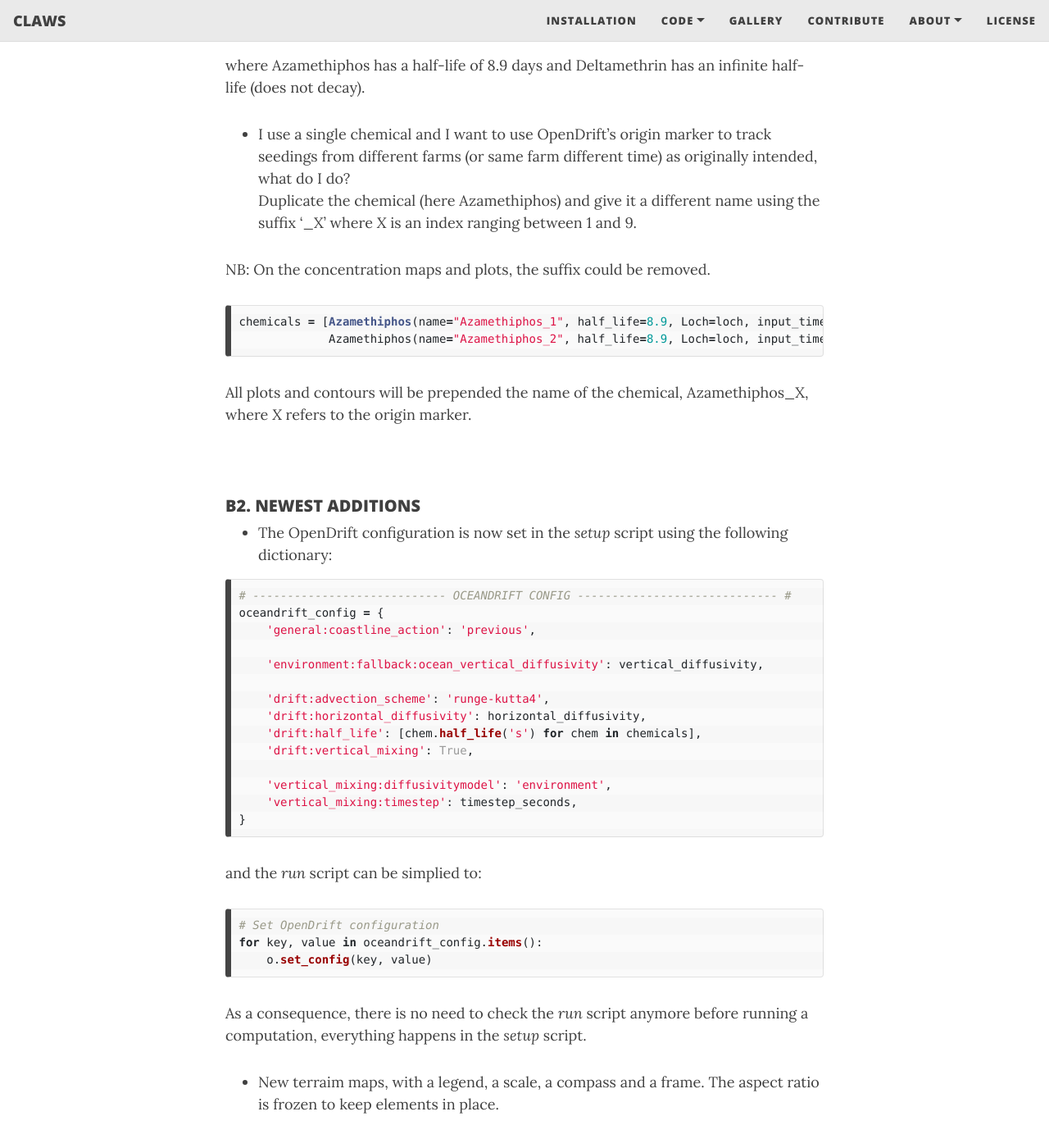
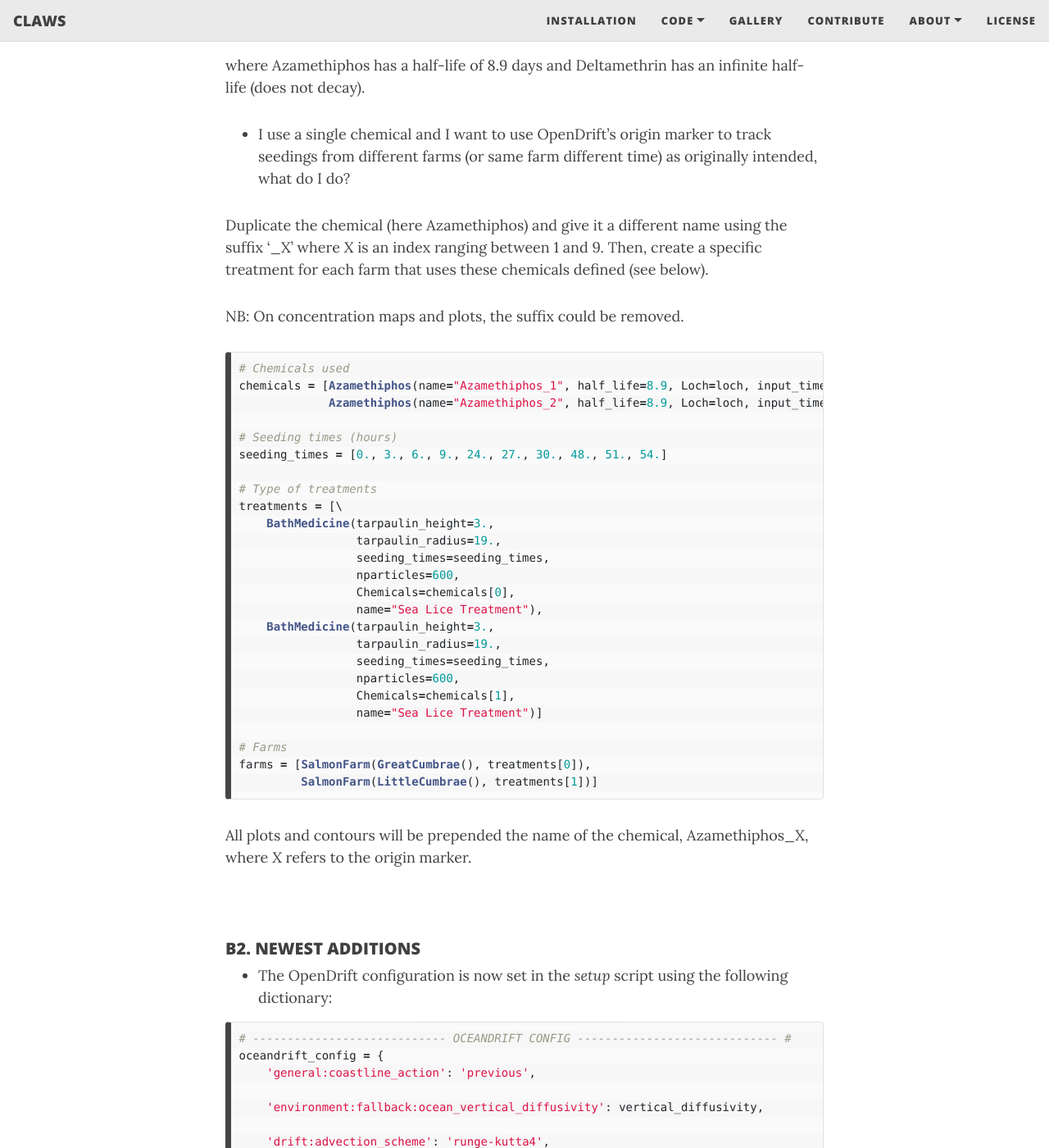
Before and after one commit to claws-scot/claws-scot.github.io, a Jekyll site: the page built from meetings/meeting-220623-N.md, in a window 1280 px wide and 1400 px high, scrolled down 1811 px. Shown: the whole window at 82% size. Built offline with Jekyll 4.4.1, drawn with Linux system fonts in a browser that asks for light colours; nearby versions of some CDN libraries.

Commit message:
Editing web pages

````diff
--- a/meetings/meeting-220623-N.md
+++ b/meetings/meeting-220623-N.md
@@ -47,13 +47,38 @@ o.set_config('drift:half_life': [chem.half_life('s') for chem in chemicals])
 where Azamethiphos has a half-life of 8.9 days and Deltamethrin has an infinite half-life (does not decay).
 
 - I use a single chemical and I want to use OpenDrift's origin marker to track seedings from different farms (or same farm different time) as originally intended, what do I do?
+
 Duplicate the chemical (here Azamethiphos) and give it a different name using the suffix '\_X' where _X_ is an index ranging between 1 and 9.
+Then, create a specific treatment for each farm that uses these chemicals defined (see below).
 
-NB: On the concentration maps and plots, the suffix could be removed.
+NB: On concentration maps and plots, the suffix could be removed.
 
 ```python
+# Chemicals used
 chemicals = [Azamethiphos(name="Azamethiphos_1", half_life=8.9, Loch=loch, input_time_units='day'),
              Azamethiphos(name="Azamethiphos_2", half_life=8.9, Loch=loch, input_time_units='day']
+
+# Seeding times (hours)
+seeding_times = [0., 3., 6., 9., 24., 27., 30., 48., 51., 54.]
+
+# Type of treatments
+treatments = [\
+    BathMedicine(tarpaulin_height=3.,
+                 tarpaulin_radius=19.,
+                 seeding_times=seeding_times,
+                 nparticles=600,
+                 Chemicals=chemicals[0],
+                 name="Sea Lice Treatment"),
+    BathMedicine(tarpaulin_height=3.,
+                 tarpaulin_radius=19.,
+                 seeding_times=seeding_times,
+                 nparticles=600,
+                 Chemicals=chemicals[1],
+                 name="Sea Lice Treatment")]
+
+# Farms
+farms = [SalmonFarm(GreatCumbrae(), treatments[0]),
+         SalmonFarm(LittleCumbrae(), treatments[1])]
 ```
 
 All plots and contours will be prepended the name of the chemical, Azamethiphos\_X, where _X_ refers to the origin marker.
````
